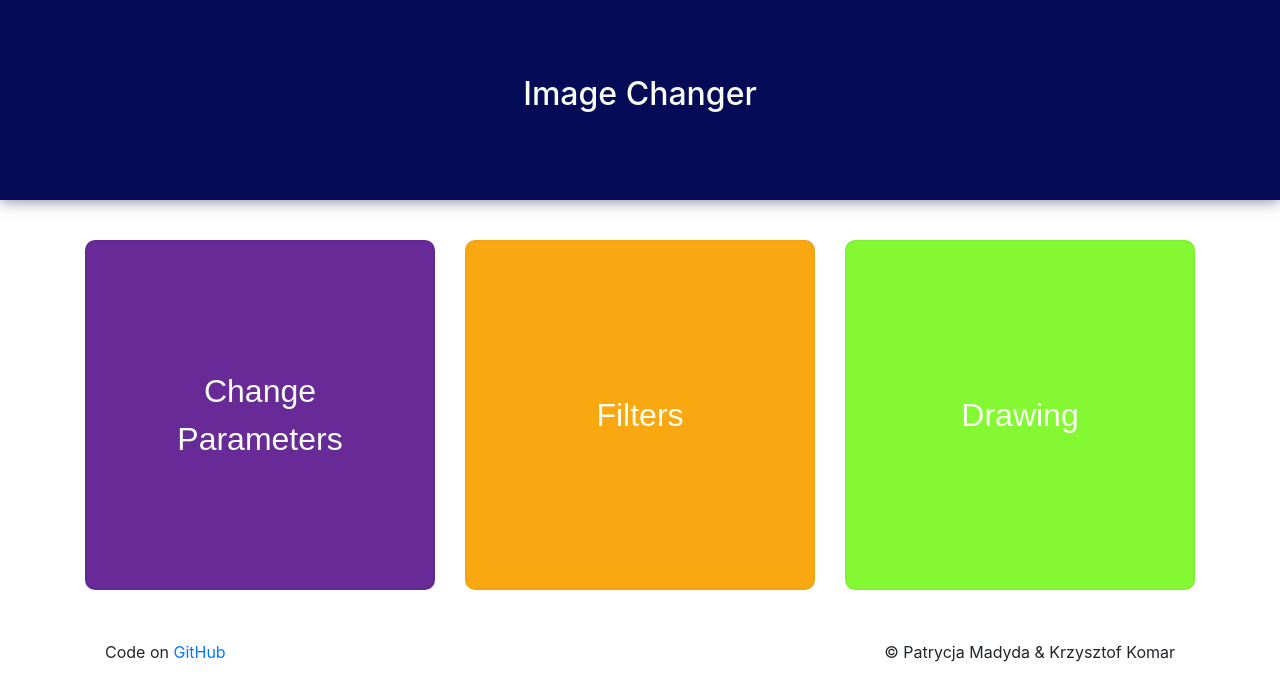
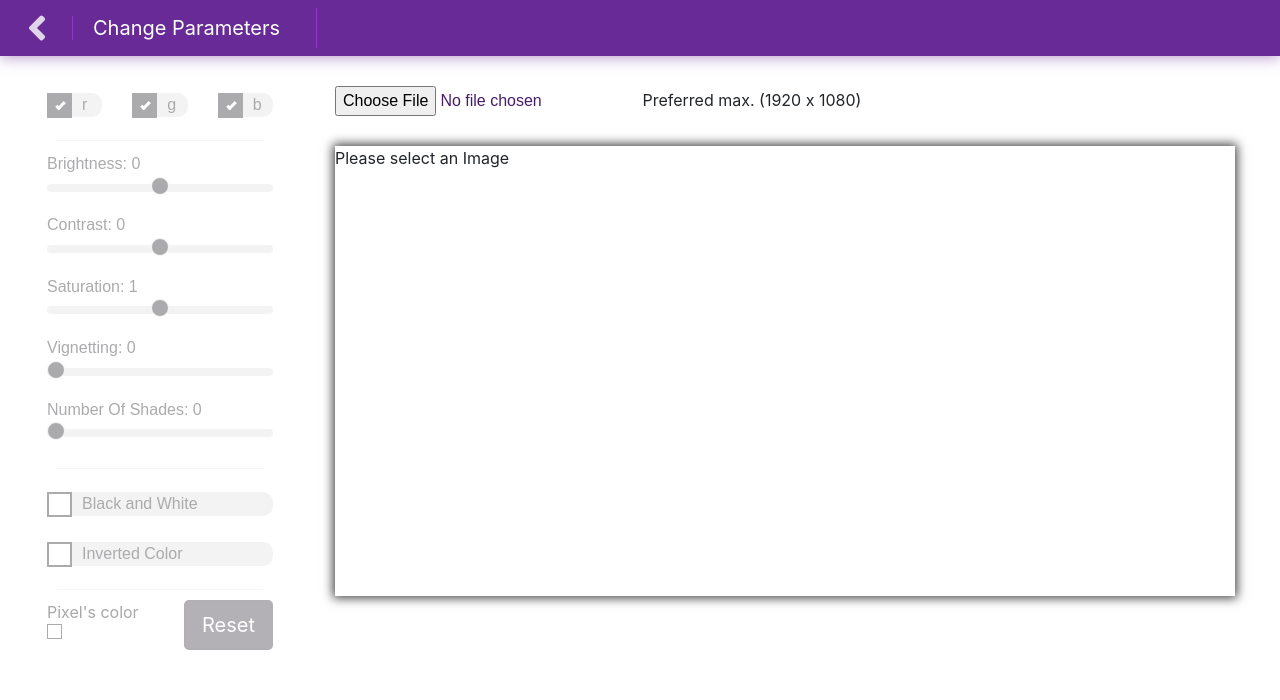
Before and after one commit to Patrycja20/ImageChanger, a React (Create React App) app: page /#/ChangeParameters in a window 1280 px wide. Before the commit this address led to /#/. Shown: the top 700 px of the page. Built offline with nearby package versions, Linux system fonts and the light colour scheme.

Commit message:
Dodanie zarysu kodu do nowej funkcjonalności - odczytywania koloru pixela z canvasa w ChangeParameters.

```diff
--- a/src/components/ChangeParameters/CpCanvas.js
+++ b/src/components/ChangeParameters/CpCanvas.js
@@ -8,6 +8,8 @@ import connect from 'react-redux/es/connect/connect';
 
 class CpCanvas extends Component {
 
+
+
   componentDidMount() {
     const canvas = this.refs.canvas;
     this.ctx = canvas.getContext('2d');
@@ -17,8 +19,20 @@ class CpCanvas extends Component {
       this.ctx.clearRect(0, 0, this.props.width, this.props.height);
       this.ctx.drawImage(img, 0, 0);
     }
+    //canvas.addEventListener('mousemove', pick);
   }
 
+ /* function pick(event) {
+    const x = event.layerX;
+    const y = event.layerY;
+    const pixel = this.ctx.getImageData(x, y, 1, 1);
+    const data = pixel.data;
+    const rgba = 'rgba(' + data[0] + ', ' + data[1] + ', ' + data[2] + ', ' + (data[3] / 255) + ')';
+    const color = document.getElementById('PixelColor');
+    color.style.background =  rgba;
+    color.textContent = rgba;
+  }
+  */
   componentDidUpdate() {
     if (this.props.parameters.ableToChange === false) return;
 
@@ -30,8 +44,6 @@ class CpCanvas extends Component {
     }
     const imgData = this.ctx.getImageData(0, 0, this.props.width, this.props.height);
     iteratePixels(this.props.parameters, imgData.data);
-
-    this.ctx.putImageData(imgData, 0, 0);
   }
 
   render() {
--- a/src/components/ChangeParameters/CpParameters.js
+++ b/src/components/ChangeParameters/CpParameters.js
@@ -86,6 +86,7 @@ class CpParameters extends Component {
           <span className="checkmark"></span>
         </label></Col>
       </Row>
+      <hr/>
       <Row>
         <Col>
           <label for="Brightness" onDoubleClick={() => this.props.setBrightness(0)}>Brightness: {brightness}</label>
@@ -150,7 +151,10 @@ class CpParameters extends Component {
       </Row>
       <hr/>
       < Row>
-        <Col>
+        <Col md={4} xl={9}>Pixel's color
+          <div id="PixelColor" style={{width:"15px", height:"15px", border: "1px solid #471d69"}}></div>
+        </Col>
+        <Col md={4} xl={3}>
           <button className="btn btn-info btn-lg ClearParameters" type='reset'
                   onClick={this.props.resetParameters}> Reset
           </button>
```
